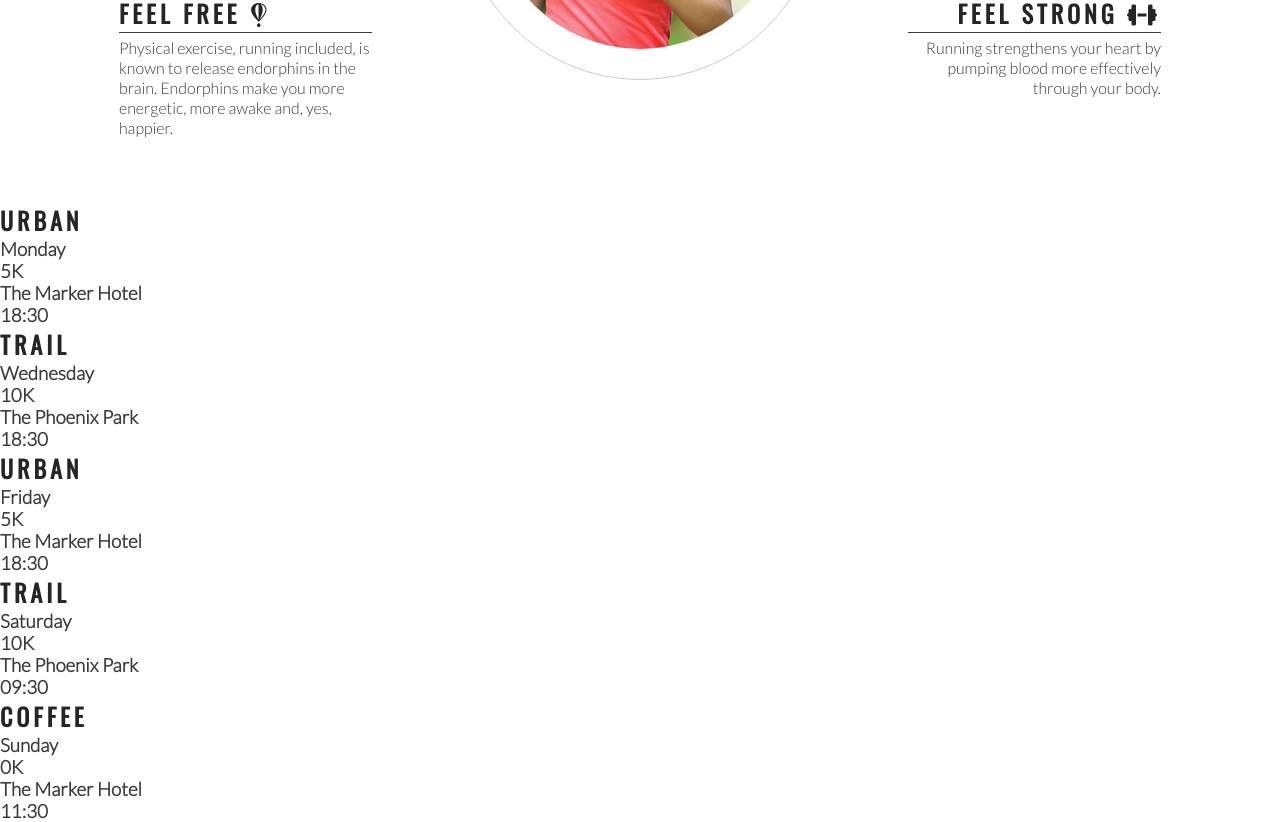
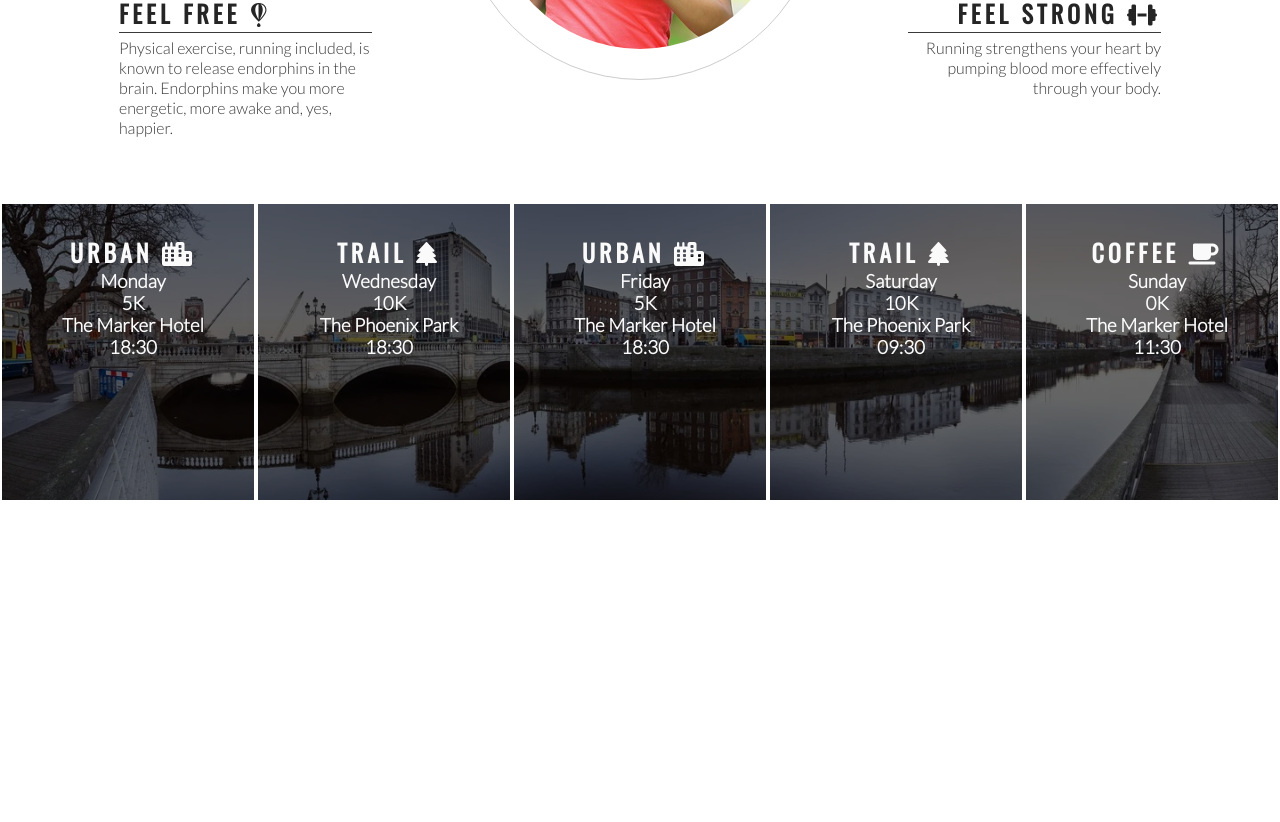
Before and after one commit to nikkibudeanu/loverunning, a plain HTML site: page index.html in a window 1280 px wide. Shown: the part 1084-1906 px from the top of the page. After the commit the page ends 1586 px from the top, so only its background shows below. Drawn offline with nearby package versions, Linux system fonts and the light colour scheme.

Commit message:
add times section with images and icons

```diff
--- a/assets/css/style.css
+++ b/assets/css/style.css
@@ -205,3 +205,31 @@ hr{
     border-radius:50%;
 
 }
+
+/* event times */
+#times{
+    background-image:url('../images/dublin-city.webp');
+    background-repeat: no-repeat;
+    background-size: cover;
+    background-position: center;
+    width:100%;
+    overflow: hidden;
+}
+
+
+#times div{
+    color:#fafafa;
+    background-color: rgb(0, 0, 0, .6);
+    width:20%;
+    height:300px;
+    float:left;
+    padding-top: 30px;
+    padding-left: 10px;
+    text-align:center;
+    border: 2px solid white;
+    box-sizing: border-box;
+}
+
+#times h2{
+    color:#fafafa;
+}
--- a/index.html
+++ b/index.html
@@ -109,10 +109,10 @@
 
 
 
-    <section>
+    <section id="times">
 
    <div>
-       <h2>Urban</h2>
+       <h2>Urban <i class="fas fa-city"></i></h2>
        <h3>Monday</h3>
        <h3>5K</h3>
        <h3>The Marker Hotel</h3>
@@ -120,7 +120,7 @@
    </div>
 
    <div>
-    <h2>Trail</h2>
+    <h2>Trail <i class="fas fa-tree"></i></h2>
     <h3>Wednesday</h3>
     <h3>10K</h3>
     <h3>The Phoenix Park</h3>
@@ -129,7 +129,7 @@
 
 
 <div>
-    <h2>Urban</h2>
+    <h2>Urban <i class="fas fa-city"></i></h2>
     <h3>Friday</h3>
     <h3>5K</h3>
     <h3>The Marker Hotel</h3>
@@ -138,7 +138,7 @@
 
 
 <div>
-    <h2>Trail</h2>
+    <h2>Trail <i class="fas fa-tree"></i></h2>
     <h3>Saturday</h3>
     <h3>10K</h3>
     <h3>The Phoenix Park</h3>
@@ -148,7 +148,7 @@
 
 
 <div>
-    <h2>Coffee</h2>
+    <h2>Coffee <i class="fas fa-coffee"></i></h2>
     <h3>Sunday</h3>
     <h3>0K</h3>
     <h3>The Marker Hotel</h3>
```
Also changed, not shown: assets/images/dublin-city.webp (added).
